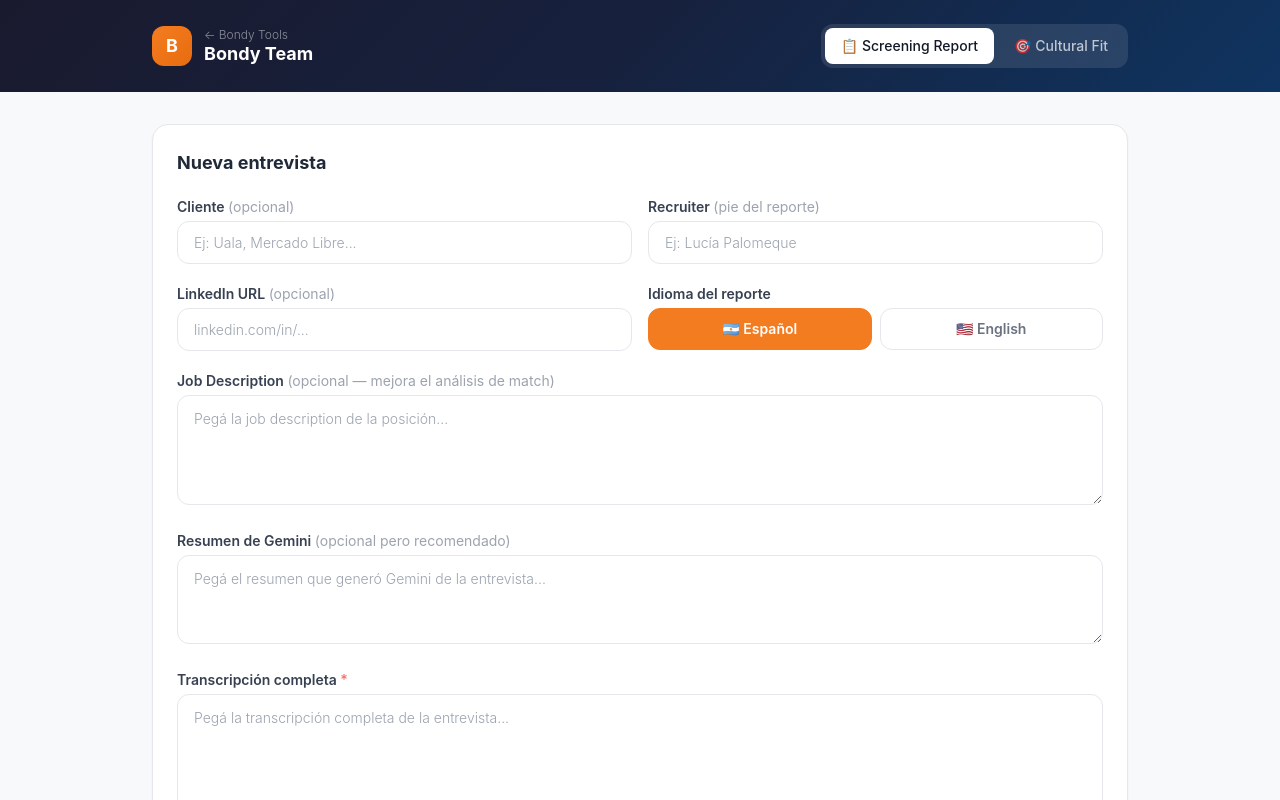
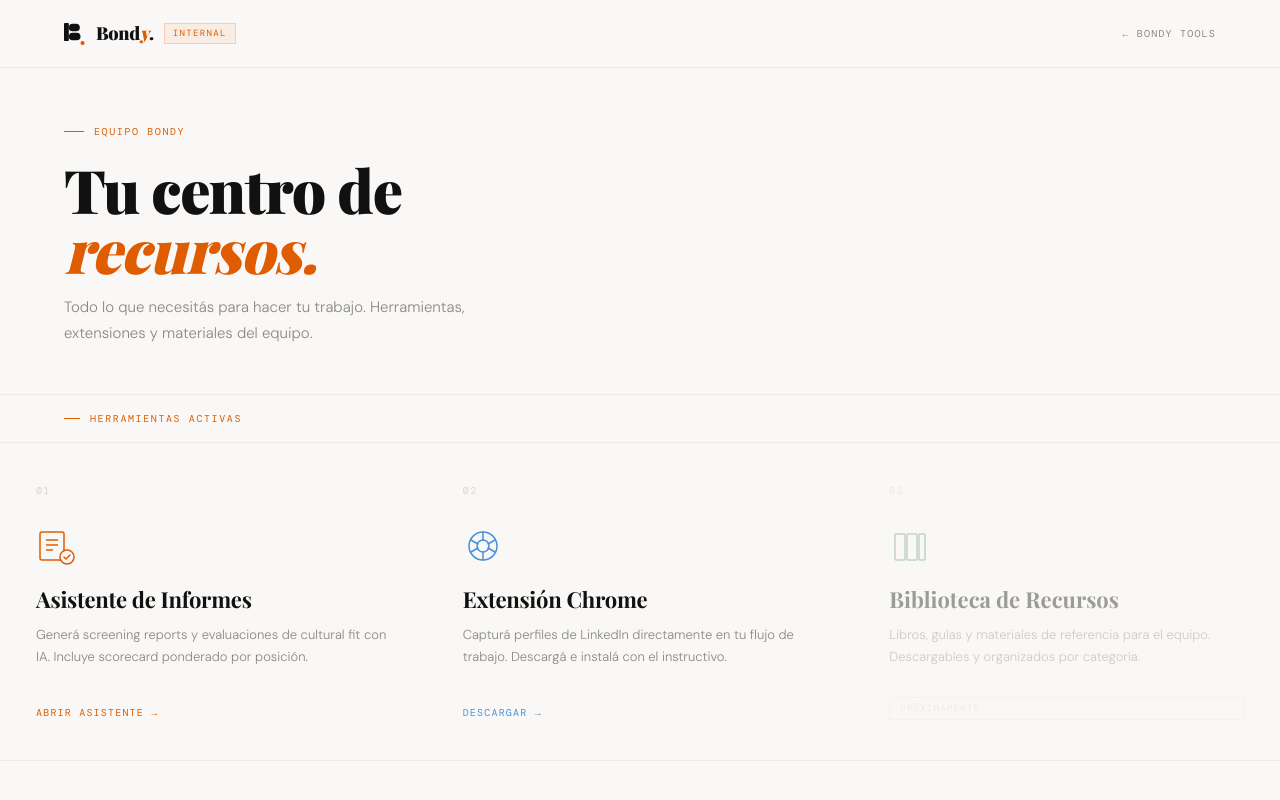
Before and after one commit to Bondy-Group/bondy-tools, a Next.js app: page /internal in a window 1280 px wide. Shown: the top 800 px of the page. Built offline with nearby package versions, Linux system fonts and the light colour scheme; a web font is replaced by a local one.

Commit message:
feat: rebrand /internal as resource hub with Bondy design system

```diff
--- a/app/internal/page.js
+++ b/app/internal/page.js
@@ -5,55 +5,254 @@ import Link from 'next/link'
 import InterviewTab from '@/components/InterviewTab'
 import CulturalFitTab from '@/components/CulturalFitTab'
 
-const BONDY_ORANGE = '#F47C20'
+const BondyLogo = () => (
+  <svg width="22" height="22" viewBox="0 0 32 32" fill="none">
+    <rect width="7" height="26" rx="1" fill="#111111"/>
+    <rect x="7" y="1" width="16" height="11" rx="5.5" fill="#111111"/>
+    <rect x="7" y="14" width="17" height="11" rx="5.5" fill="#111111"/>
+    <circle cx="27" cy="29" r="3" fill="#E05C00"/>
+  </svg>
+)
+
+const IconReport = () => (
+  <svg width="40" height="40" viewBox="0 0 40 40" fill="none">
+    <rect x="4" y="6" width="24" height="28" rx="2" stroke="#E05C00" strokeWidth="1.5"/>
+    <line x1="10" y1="14" x2="22" y2="14" stroke="#E05C00" strokeWidth="1.5"/>
+    <line x1="10" y1="19" x2="22" y2="19" stroke="#E05C00" strokeWidth="1.5"/>
+    <line x1="10" y1="24" x2="17" y2="24" stroke="#E05C00" strokeWidth="1.5"/>
+    <circle cx="31" cy="31" r="7" fill="#F9F8F6" stroke="#E05C00" strokeWidth="1.5"/>
+    <path d="M28 31l2 2 4-4" stroke="#E05C00" strokeWidth="1.5" strokeLinecap="round" strokeLinejoin="round"/>
+  </svg>
+)
+
+const IconChrome = () => (
+  <svg width="40" height="40" viewBox="0 0 40 40" fill="none">
+    <circle cx="20" cy="20" r="14" stroke="#4A90D9" strokeWidth="1.5"/>
+    <circle cx="20" cy="20" r="6" fill="#F9F8F6" stroke="#4A90D9" strokeWidth="1.5"/>
+    <path d="M20 6v8M32 26l-7-4M32 14l-7 4M20 34v-8M8 14l7 4M8 26l7-4" stroke="#4A90D9" strokeWidth="1.5" strokeLinecap="round"/>
+  </svg>
+)
+
+const IconBook = () => (
+  <svg width="40" height="40" viewBox="0 0 40 40" fill="none">
+    <rect x="6" y="8" width="10" height="26" rx="1" stroke="#6B9E78" strokeWidth="1.5"/>
+    <rect x="18" y="8" width="10" height="26" rx="1" stroke="#6B9E78" strokeWidth="1.5"/>
+    <rect x="30" y="8" width="6" height="26" rx="1" stroke="#6B9E78" strokeWidth="1.5"/>
+  </svg>
+)
+
+const resources = [
+  {
+    id: 'assistant',
+    number: '01',
+    icon: <IconReport />,
+    title: 'Asistente de Informes',
+    description: 'Generá screening reports y evaluaciones de cultural fit con IA. Incluye scorecard ponderado por posición.',
+    cta: 'Abrir asistente',
+    ctaColor: '#E05C00',
+    available: true,
+  },
+  {
+    id: 'chrome',
+    number: '02',
+    icon: <IconChrome />,
+    title: 'Extensión Chrome',
+    description: 'Capturá perfiles de LinkedIn directamente en tu flujo de trabajo. Descargá e instalá con el instructivo.',
+    cta: 'Descargar',
+    ctaColor: '#4A90D9',
+    available: true,
+  },
+  {
+    id: 'library',
+    number: '03',
+    icon: <IconBook />,
+    title: 'Biblioteca de Recursos',
+    description: 'Libros, guías y materiales de referencia para el equipo. Descargables y organizados por categoría.',
+    cta: null,
+    ctaColor: '#6B9E78',
+    available: false,
+  },
+]
 
 export default function InternalPage() {
+  const [activeResource, setActiveResource] = useState(null)
+
+  return (
+    <main style={{ background: '#F9F8F6', minHeight: '100vh' }}>
+
+      {/* Nav */}
+      <nav style={{
+        borderBottom: '1px solid #EBEBEB',
+        padding: '20px 64px',
+        display: 'flex',
+        alignItems: 'center',
+        justifyContent: 'space-between',
+        background: 'rgba(249,248,246,0.95)',
+        position: 'sticky',
+        top: 0,
+        zIndex: 50,
+        backdropFilter: 'blur(8px)',
+      }}>
+        <div style={{ display: 'flex', alignItems: 'center', gap: '10px' }}>
+          <BondyLogo />
+          <span className="font-display" style={{ fontSize: '18px', fontWeight: 900, color: '#111111', letterSpacing: '-0.02em' }}>
+            Bond<em style={{ color: '#E05C00', fontStyle: 'italic' }}>y</em>.
+          </span>
+          <span className="font-mono-bondy" style={{
+            fontSize: '9px', letterSpacing: '0.15em', textTransform: 'uppercase',
+            color: '#E05C00', background: 'rgba(224,92,0,0.08)',
+            padding: '3px 8px', border: '1px solid rgba(224,92,0,0.2)'
+          }}>
+            Internal
+          </span>
+        </div>
+        <Link href="/" className="font-mono-bondy" style={{
+          fontSize: '10px', letterSpacing: '0.12em', textTransform: 'uppercase',
+          color: '#888885', textDecoration: 'none'
+        }}>
+          ← Bondy Tools
+        </Link>
+      </nav>
+
+      {/* Header */}
+      <section style={{ padding: '56px 64px 48px', borderBottom: '1px solid #EBEBEB' }}>
+        <div className="font-mono-bondy" style={{
+          fontSize: '10px', letterSpacing: '0.16em', textTransform: 'uppercase',
+          color: '#E05C00', marginBottom: '20px', display: 'flex', alignItems: 'center', gap: '10px'
+        }}>
+          <span style={{ display: 'block', width: '20px', height: '1px', background: '#E05C00' }} />
+          Equipo Bondy
+        </div>
+        <h1 className="font-display" style={{
+          fontSize: 'clamp(40px, 5vw, 60px)', fontWeight: 900, lineHeight: 1.0,
+          letterSpacing: '-0.02em', color: '#111111', marginBottom: '16px'
+        }}>
+          Tu centro de<br />
+          <em style={{ color: '#E05C00', fontStyle: 'italic' }}>recursos.</em>
+        </h1>
+        <p style={{ fontSize: '15px', color: '#888885', fontWeight: 300, maxWidth: '480px', lineHeight: 1.7 }}>
+          Todo lo que necesitás para hacer tu trabajo. Herramientas, extensiones y materiales del equipo.
+        </p>
+      </section>
+
+      {/* Section label */}
+      {!activeResource && (
+        <div style={{
+          padding: '16px 64px', borderBottom: '1px solid #EBEBEB',
+          display: 'flex', alignItems: 'center', gap: '10px'
+        }}>
+          <span style={{ display: 'block', width: '16px', height: '1px', background: '#E05C00' }} />
+          <span className="font-mono-bondy" style={{
+            fontSize: '10px', letterSpacing: '0.16em', textTransform: 'uppercase', color: '#E05C00'
+          }}>
+            Herramientas activas
+          </span>
+        </div>
+      )}
+
+      {/* Resource cards or active tool */}
+      {!activeResource ? (
+        <section style={{ display: 'grid', gridTemplateColumns: 'repeat(3, 1fr)', borderBottom: '1px solid #EBEBEB' }}>
+          {resources.map((r, i) => (
+            r.available ? (
+              <button key={r.id} onClick={() => r.id === 'assistant' && setActiveResource(r.id)}
+                style={{
+                  borderRight: i < resources.length - 1 ? '1px solid #EBEBEB' : 'none',
+                  padding: '40px 36px', display: 'flex', flexDirection: 'column',
+                  background: 'transparent', border: 'none', cursor: 'pointer',
+                  textAlign: 'left', transition: 'background 0.2s',
+                }}
+                onMouseEnter={e => e.currentTarget.style.background = 'rgba(255,255,255,0.6)'}
+                onMouseLeave={e => e.currentTarget.style.background = 'transparent'}
+              >
+                <div className="font-mono-bondy" style={{ fontSize: '10px', letterSpacing: '0.15em', textTransform: 'uppercase', color: '#D8D6D2', marginBottom: '28px' }}>{r.number}</div>
+                <div style={{ marginBottom: '20px' }}>{r.icon}</div>
+                <h2 className="font-display" style={{ fontSize: '22px', fontWeight: 700, color: '#111111', marginBottom: '12px', lineHeight: 1.2, letterSpacing: '-0.01em' }}>{r.title}</h2>
+                <p style={{ fontSize: '13px', color: '#888885', fontWeight: 300, lineHeight: 1.7, flex: 1, marginBottom: '28px' }}>{r.description}</p>
+                <div className="font-mono-bondy" style={{ fontSize: '10px', letterSpacing: '0.12em', textTransform: 'uppercase', color: r.ctaColor }}>
+                  {r.cta} →
+                </div>
+              </button>
+            ) : (
+              <div key={r.id} style={{
+                borderRight: i < resources.length - 1 ? '1px solid #EBEBEB' : 'none',
+                padding: '40px 36px', display: 'flex', flexDirection: 'column', opacity: 0.4,
+              }}>
+                <div className="font-mono-bondy" style={{ fontSize: '10px', letterSpacing: '0.15em', textTransform: 'uppercase', color: '#D8D6D2', marginBottom: '28px' }}>{r.number}</div>
+                <div style={{ marginBottom: '20px' }}>{r.icon}</div>
+                <h2 className="font-display" style={{ fontSize: '22px', fontWeight: 700, color: '#111111', marginBottom: '12px', lineHeight: 1.2 }}>{r.title}</h2>
+                <p style={{ fontSize: '13px', color: '#888885', fontWeight: 300, lineHeight: 1.7, flex: 1, marginBottom: '28px' }}>{r.description}</p>
+                <div className="font-mono-bondy" style={{ fontSize: '9px', letterSpacing: '0.14em', textTransform: 'uppercase', color: '#D8D6D2', border: '1px solid #EBEBEB', padding: '4px 10px', display: 'inline-block' }}>
+                  Próximamente
+                </div>
+              </div>
+            )
+          ))}
+        </section>
+      ) : (
+        /* Active tool view */
+        <section>
+          <div style={{ padding: '16px 64px', borderBottom: '1px solid #EBEBEB', display: 'flex', alignItems: 'center', justifyContent: 'space-between' }}>
+            <div style={{ display: 'flex', alignItems: 'center', gap: '10px' }}>
+              <span style={{ display: 'block', width: '16px', height: '1px', background: '#E05C00' }} />
+              <span className="font-mono-bondy" style={{ fontSize: '10px', letterSpacing: '0.16em', textTransform: 'uppercase', color: '#E05C00' }}>
+                Asistente de Informes
+              </span>
+            </div>
+            <button onClick={() => setActiveResource(null)} className="font-mono-bondy" style={{
+              fontSize: '10px', letterSpacing: '0.12em', textTransform: 'uppercase',
+              color: '#888885', background: 'none', border: 'none', cursor: 'pointer'
+            }}>
+              ← Volver
+            </button>
+          </div>
+          <div style={{ padding: '40px 64px' }}>
+            <AssistantTabs />
+          </div>
+        </section>
+      )}
+
+      {/* Footer */}
+      <div style={{ padding: '20px 64px', display: 'flex', justifyContent: 'space-between', alignItems: 'center', marginTop: '40px' }}>
+        <span className="font-mono-bondy" style={{ fontSize: '10px', letterSpacing: '0.1em', color: '#D8D6D2', textTransform: 'uppercase' }}>
+          Uso exclusivo equipo Bondy
+        </span>
+        <span className="font-mono-bondy" style={{ fontSize: '10px', letterSpacing: '0.1em', color: '#D8D6D2', textTransform: 'uppercase' }}>
+          tools.wearebondy.com/internal
+        </span>
+      </div>
+
+    </main>
+  )
+}
+
+function AssistantTabs() {
   const [activeTab, setActiveTab] = useState('interview')
 
   return (
-    <div className="min-h-screen" style={{ backgroundColor: '#f8f9fa', fontFamily: 'Inter, sans-serif' }}>
-      <div style={{ background: 'linear-gradient(135deg, #1A1A2E 0%, #16213E 50%, #0F3460 100%)' }}>
-        <div className="max-w-5xl mx-auto px-6 py-6">
-          <div className="flex items-center justify-between">
-            <div className="flex items-center gap-3">
-              <Link href="/" className="flex items-center gap-3 group">
-                <div
-                  className="w-10 h-10 rounded-xl flex items-center justify-center font-bold text-white text-lg"
-                  style={{ background: `linear-gradient(135deg, ${BONDY_ORANGE}, #e86c10)` }}
-                >
-                  B
-                </div>
-                <div>
-                  <p className="text-white/50 text-xs group-hover:text-white/80 transition-colors">← Bondy Tools</p>
-                  <h1 className="text-white font-bold text-lg leading-tight">Bondy Team</h1>
-                </div>
-              </Link>
-            </div>
-            <div className="flex gap-1 bg-white/10 rounded-xl p-1">
-              <button
-                onClick={() => setActiveTab('interview')}
-                className={`px-4 py-2 rounded-lg text-sm font-medium transition-all ${
-                  activeTab === 'interview' ? 'bg-white text-gray-900' : 'text-white/70 hover:text-white'
-                }`}
-              >
-                📋 Screening Report
-              </button>
-              <button
-                onClick={() => setActiveTab('cultural')}
-                className={`px-4 py-2 rounded-lg text-sm font-medium transition-all ${
-                  activeTab === 'cultural' ? 'bg-white text-gray-900' : 'text-white/70 hover:text-white'
-                }`}
-              >
-                🎯 Cultural Fit
-              </button>
-            </div>
-          </div>
-        </div>
+    <div>
+      <div style={{ display: 'flex', gap: '4px', marginBottom: '32px', borderBottom: '1px solid #EBEBEB', paddingBottom: '0' }}>
+        {[
+          { id: 'interview', label: 'Screening Report' },
+          { id: 'cultural', label: 'Cultural Fit' },
+        ].map(tab => (
+          <button key={tab.id} onClick={() => setActiveTab(tab.id)}
+            className="font-mono-bondy"
+            style={{
+              padding: '10px 20px',
+              fontSize: '10px', letterSpacing: '0.12em', textTransform: 'uppercase',
+              background: 'none', border: 'none', cursor: 'pointer',
+              color: activeTab === tab.id ? '#111111' : '#888885',
+              borderBottom: activeTab === tab.id ? '2px solid #E05C00' : '2px solid transparent',
+              transition: 'all 0.2s',
+              marginBottom: '-1px',
+            }}
+          >
+            {tab.label}
+          </button>
+        ))}
       </div>
-
-      <div className="max-w-5xl mx-auto px-6 py-8">
-        {activeTab === 'interview' ? <InterviewTab /> : <CulturalFitTab />}
-      </div>
+      {activeTab === 'interview' ? <InterviewTab /> : <CulturalFitTab />}
     </div>
   )
 }
```
